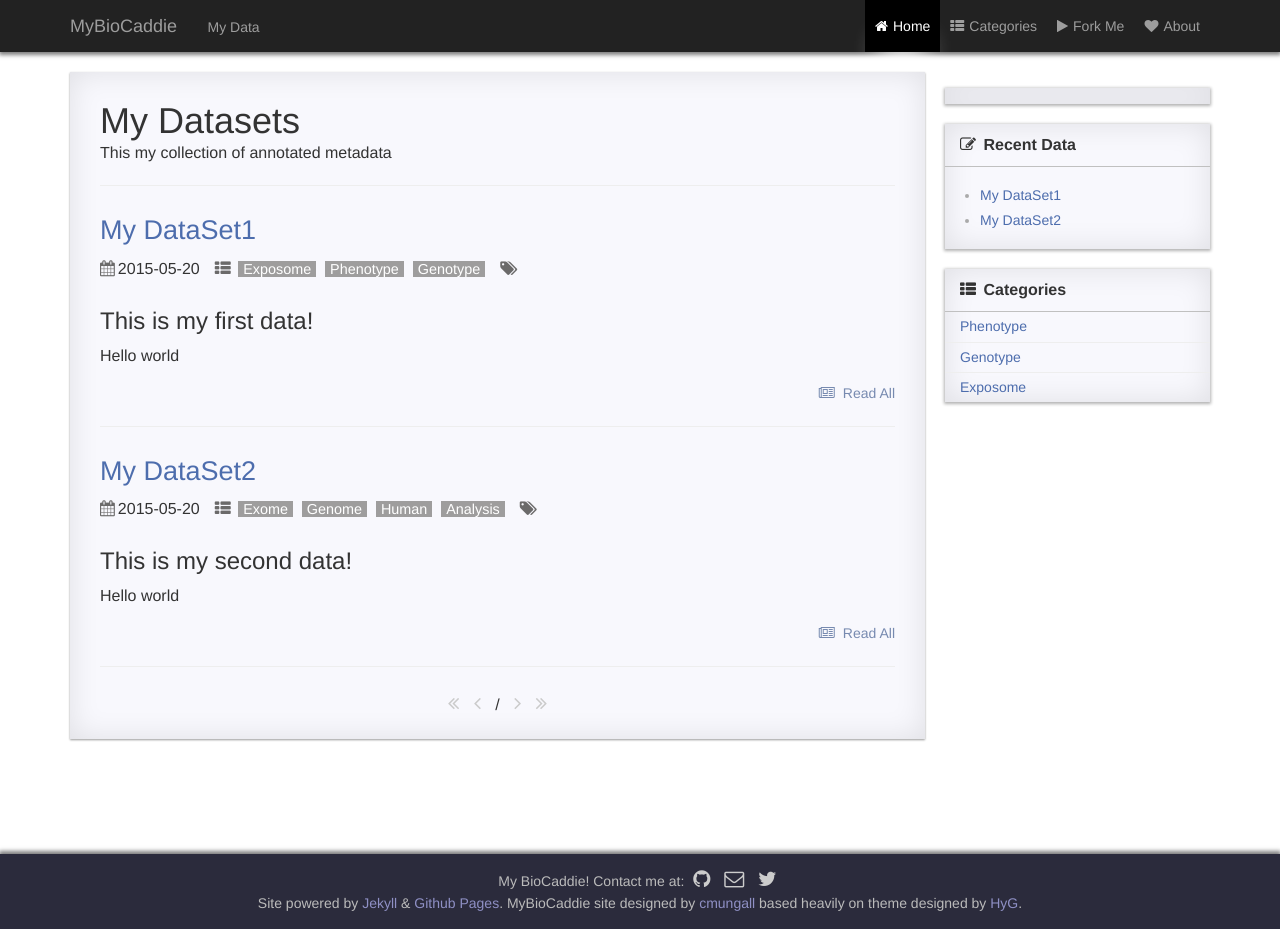
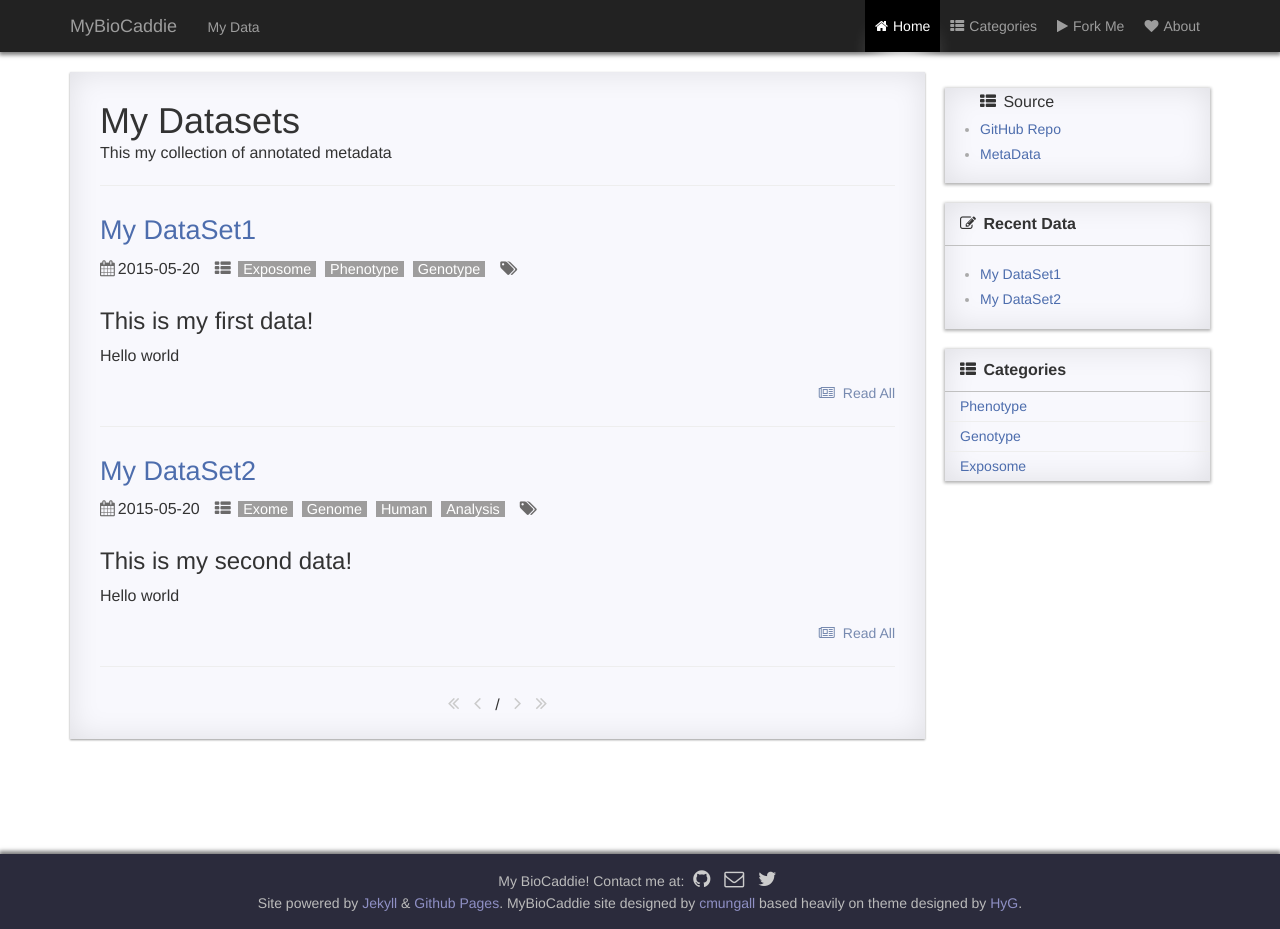
Before and after one commit to biodatasets/mybiocaddie, a Jekyll site: the page built from index.html, in a window 1280 px wide. Built offline with Jekyll 4.4.1, drawn with Linux system fonts in a browser that asks for light colours; some of the changed lines change nothing that is shown.

Commit message:
testing site url

```diff
--- a/_config.yml
+++ b/_config.yml
@@ -10,7 +10,7 @@ title: MyBioCaddie
 brief-intro: My Data
 baseurl: "/mybiocaddie" # the subpath of your site, e.g. /blog
 url: "http://cmungall.github.io/mybiocaddie" # the base hostname & protocol for your site
-github: biodatasets/mybiocaddie  # modify this
+repo: biodatasets/mybiocaddie  # modify this
 
 permalink: /:year/:month/:day/:title/
 
--- a/index.html
+++ b/index.html
@@ -73,14 +73,12 @@ layout: default
         <div class="wrap">
             <div class="side">
                 <ul class="content-ul" recent>
-                    {% for github in site.github  %}
                     <div>
                       <i class="fa fa-th-list" aria-hidden="true"></i>
                       Source
                     </div>
-                    <li><a href="https://github.com/{{ github }}">GitHub Repo</a></li>
-                    <li><a href="https://github.com/{{ github }}/tree/gh-pages/_metadata">MetaData</a></li>
-                    {% endfor %}
+                    <li><a href="https://github.com/{{ repo }}">GitHub Repo</a></li>
+                    <li><a href="https://github.com/{{ repo }}/tree/gh-pages/_metadata">MetaData</a></li>
                 </ul>
             </div>
             <div class="side">
```
